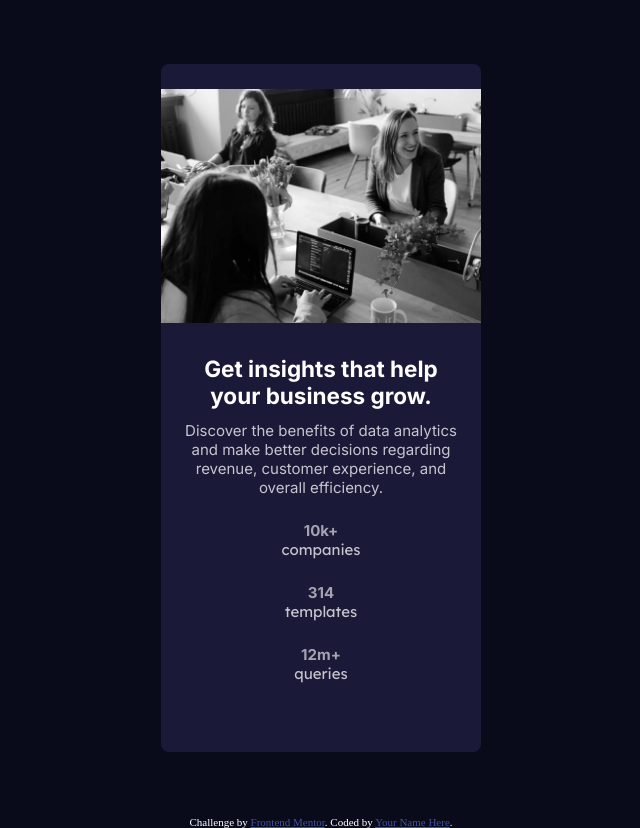
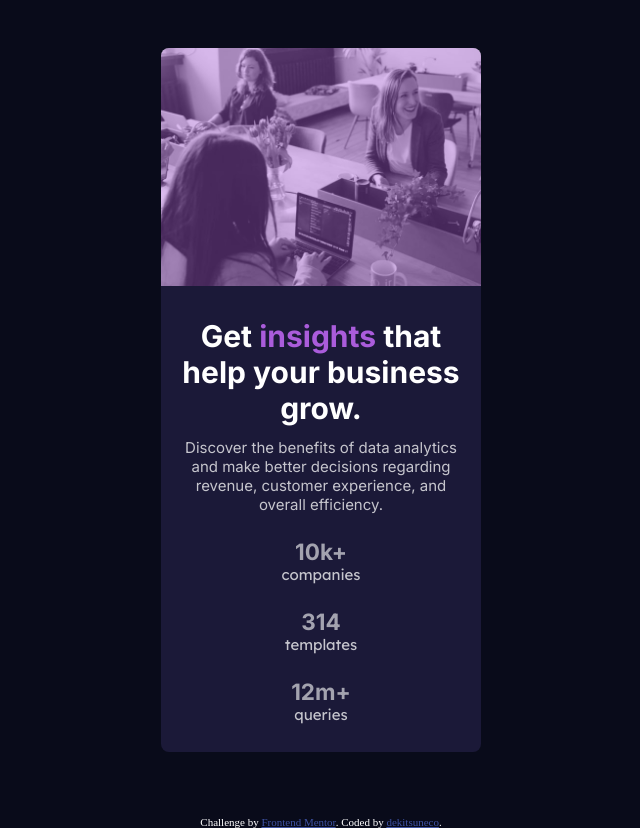
Before and after one commit to dekitsuneco/stats-card-component, a website: page app/index.html in a window 1280 px wide. Shown: the whole page, without its empty margins (319-959 px from the left). Drawn offline with nearby package versions, Linux system fonts and the light colour scheme; files that its build step writes are made by us from their sources.

Commit message:
Edit html layout to fix small inconsistences

```diff
--- a/app/index.html
+++ b/app/index.html
@@ -13,13 +13,16 @@
   <body>
 
     <div class="card">
-      <img src="./src/assets/images/image-header-mobile.jpg" alt="A bunch of people working at the laptop and chatting"
-        class="card-hero">
+      <div class="card-hero">
+        <img src="./src/assets/images/image-header-mobile.jpg" alt="A bunch of people working at the laptop and chatting"
+        class="card-hero-img">
+      </div>
+
 
       <div class="card-body">
-        <h2 class="card-header">
-          Get insights that help your business grow.
-        </h2>
+        <h1 class="card-header">
+          Get <span class="accent">insights</span> that help your business grow.
+        </h1>
 
         <p class="card-description">
           Discover the benefits of data analytics and make better decisions regarding revenue, customer
@@ -27,21 +30,21 @@
         </p>
 
         <div class="card-stats-companies">
-          <p class="card-stats-companies-header">10k+ </p>
+          <h2 class="card-stats-companies-header">10k+</h2>
           <p class="card-stats-companies-description">
             companies
           </p>
         </div>
 
         <div class="card-stats-templates">
-          <p class="card-stats-templates-header">314</p>
+          <h2 class="card-stats-templates-header">314</h2>
           <p class="card-stats-templates-description">
             templates
           </p>
         </div>
 
         <div class="card-stats-queries">
-          <p class="card-stats-queries-header">12m+</p>
+          <h2 class="card-stats-queries-header">12m+</h2>
           <p class="card-stats-queries-description">
             queries
           </p>
@@ -53,7 +56,7 @@
 
     <footer class="attribution">
       Challenge by <a href="https://www.frontendmentor.io?ref=challenge" target="_blank">Frontend Mentor</a>.
-      Coded by <a href="#">Your Name Here</a>.
+      Coded by <a href="https://github.com/dekitsuneco">dekitsuneco</a>.
     </footer>
   </body>
 
```
